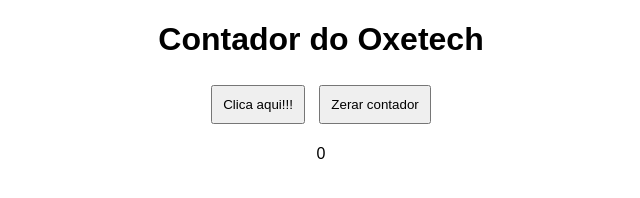
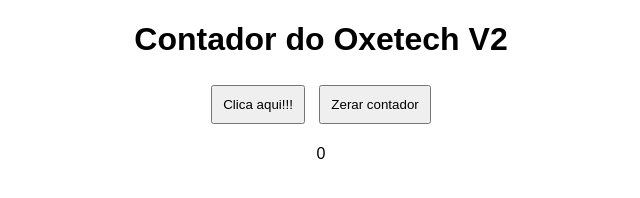
Before and after one commit to Ulpio/workshop-oxetech, a plain HTML site: page index.html in a window 1280 px wide. Shown: the whole page, without its empty margins (319-959 px from the left). Drawn offline with Linux system fonts and the light colour scheme.

Commit message:
oxetech v2

```diff
--- a/index.html
+++ b/index.html
@@ -6,7 +6,7 @@
         <link rel="stylesheet" href="style.css">
     </head>
     <body>
-        <h1>Contador do Oxetech</h1>
+        <h1>Contador do Oxetech V2</h1>
         <button onclick="incrementar()">Clica aqui!!!</button>
         <button onclick="zerar()">Zerar contador</button>
         <p id="contador">0</p>
```
